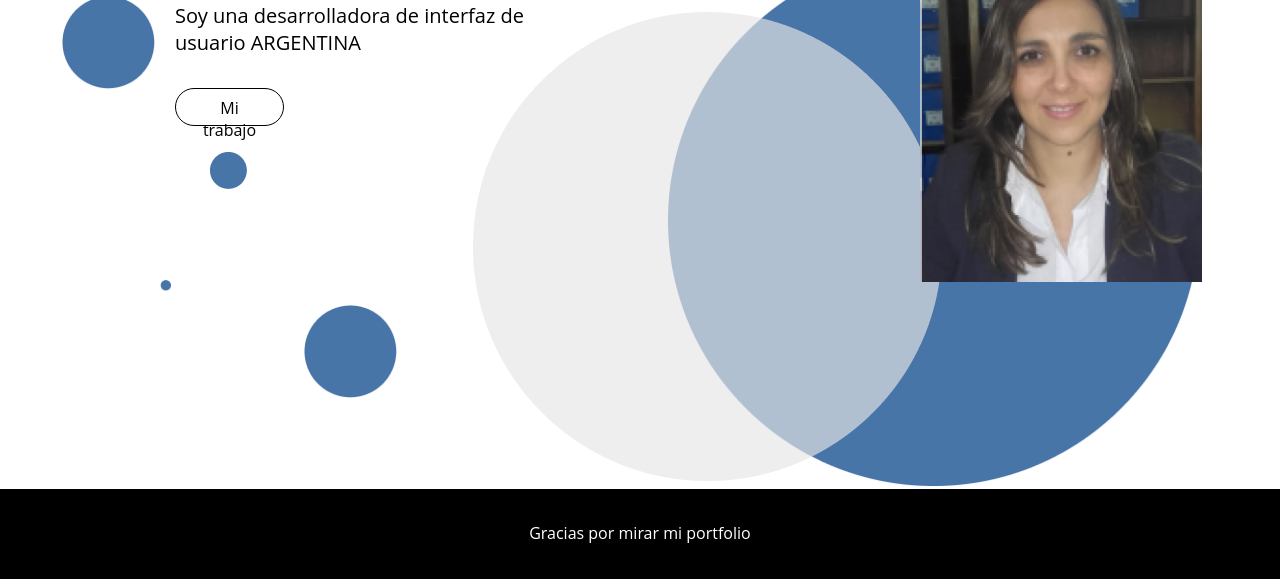
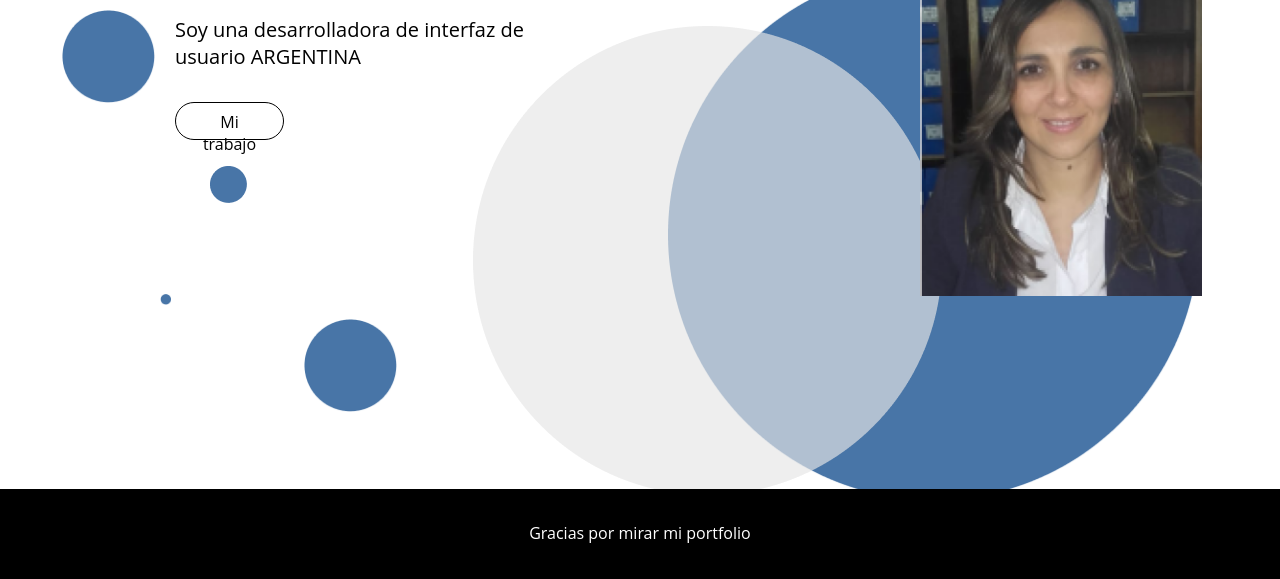
Before and after one commit to luechevarria/challenge, a plain HTML site: page index.html in a window 1280 px wide. Shown: the part 221-800 px from the top of the page. Drawn offline with Linux system fonts and the light colour scheme.

Commit message:
DESKTOP Index Cambiar espaciado del texto

```diff
--- a/css/estilos.css
+++ b/css/estilos.css
@@ -80,7 +80,6 @@ input[type="submit"]:hover{
     position: absolute;
     width: 100%;
     height: 31.5rem;
-    top: 3.8rem;
     display: flex;
     flex-direction: column;
     padding-left: 1rem;
@@ -594,6 +593,11 @@ img[src="css/imagenes/app-bodas.png"]:hover, img[src="css/imagenes/glucose-log.p
     }
 
 /*Index-DESKTOP*/
+
+    .contenedor_index{
+        margin-top:4.5rem;
+    }
+
     .texto_index{
         left:8.75rem;
     }
```
